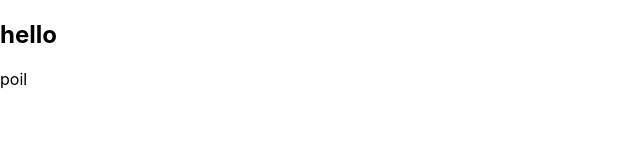
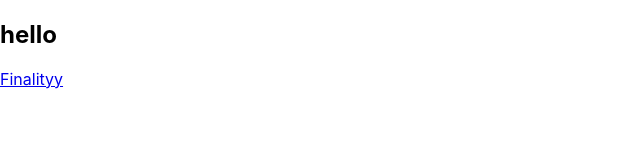
Before and after one commit to TheoPERSONNE/hackathon_fiverr_outsider, a React (Create React App) app: page /Home in a window 1280 px wide. Shown: the top 160 px of the page, without its empty margins (0-640 px from the left). Built offline with nearby package versions, Linux system fonts and the light colour scheme.

Commit message:
erreur link resolut

```diff
--- a/src/App.js
+++ b/src/App.js
@@ -3,14 +3,17 @@ import { Route, Switch } from 'react-router-dom';
 import './App.css';
 import Fiverr from './components/Fiverr_source';
 import Home from './components/Home';
+import Finalize from './components/Finalize';
 
 function App() {
   return (
     <div>
       <h2> hello</h2>
       <Switch>
-        <Route exact path="/home" component={Home} />
+        <Route exact path="/" component={Fiverr} />
         <Route path="/fiverr" component={Fiverr} />
+        <Route path="/Home" component={Home} />
+        <Route path="/Finalize" component={Finalize} />
       </Switch>
     </div>
 
--- /dev/null
+++ b/src/components/Finalize.jsx
@@ -0,0 +1,9 @@
+import React from 'react';
+
+	function Finalize () {
+	    return(
+	        <h1> hi u </h1>
+	    )
+	}
+
+export default Finalize
--- a/src/components/Home.jsx
+++ b/src/components/Home.jsx
@@ -1,9 +1,14 @@
+import React from 'react';
+import { Link } from 'react-router-dom';
+
 function Home() {
-    return (
-        <div>
-            poil
-        </div>
-    )
-}
+    	    return (
+    	        <div className='homeLinks'>
+    	        <Link className='links' to="/Finalize">
+    	             Finalityy
+    	        </Link>
+    	    </div>
+    	    )
+	}
 
 export default Home
```
Also changed, not shown: src/components/Finalize.css (added), src/components/Home.css (added).
